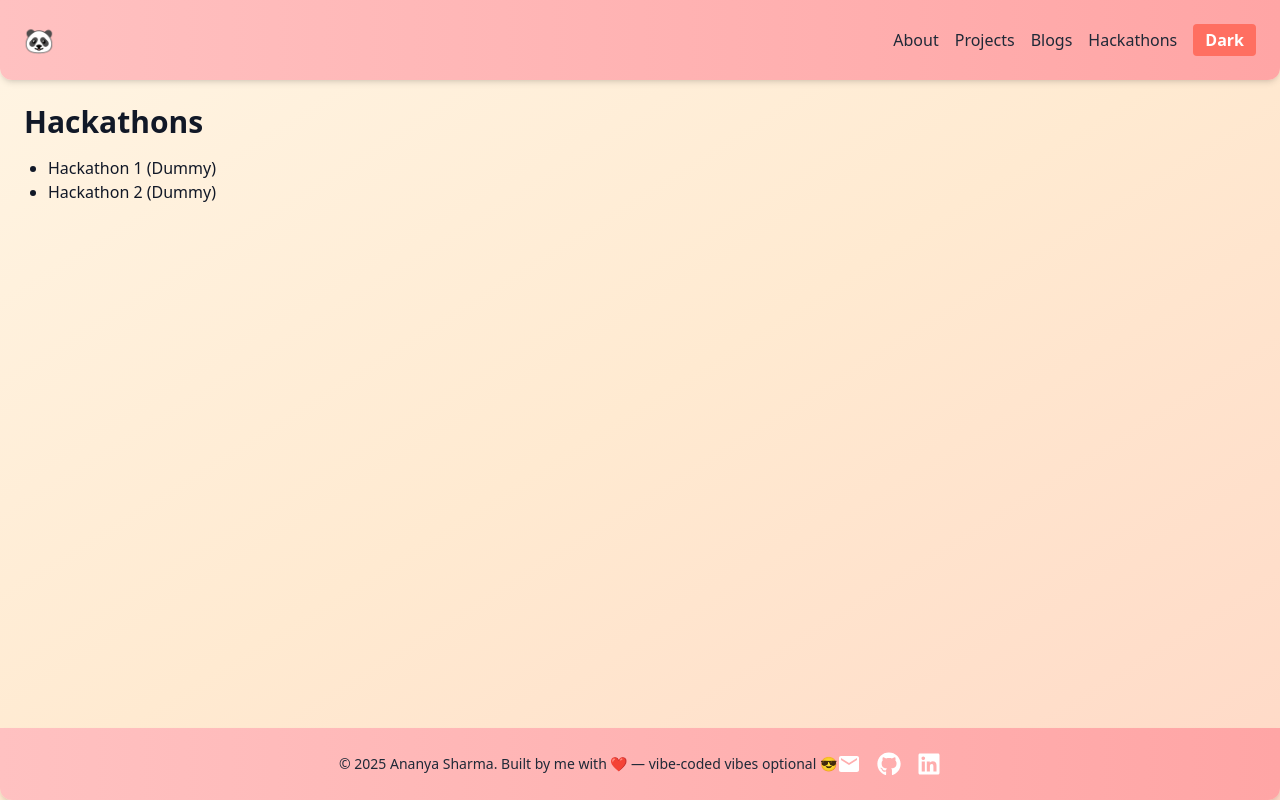
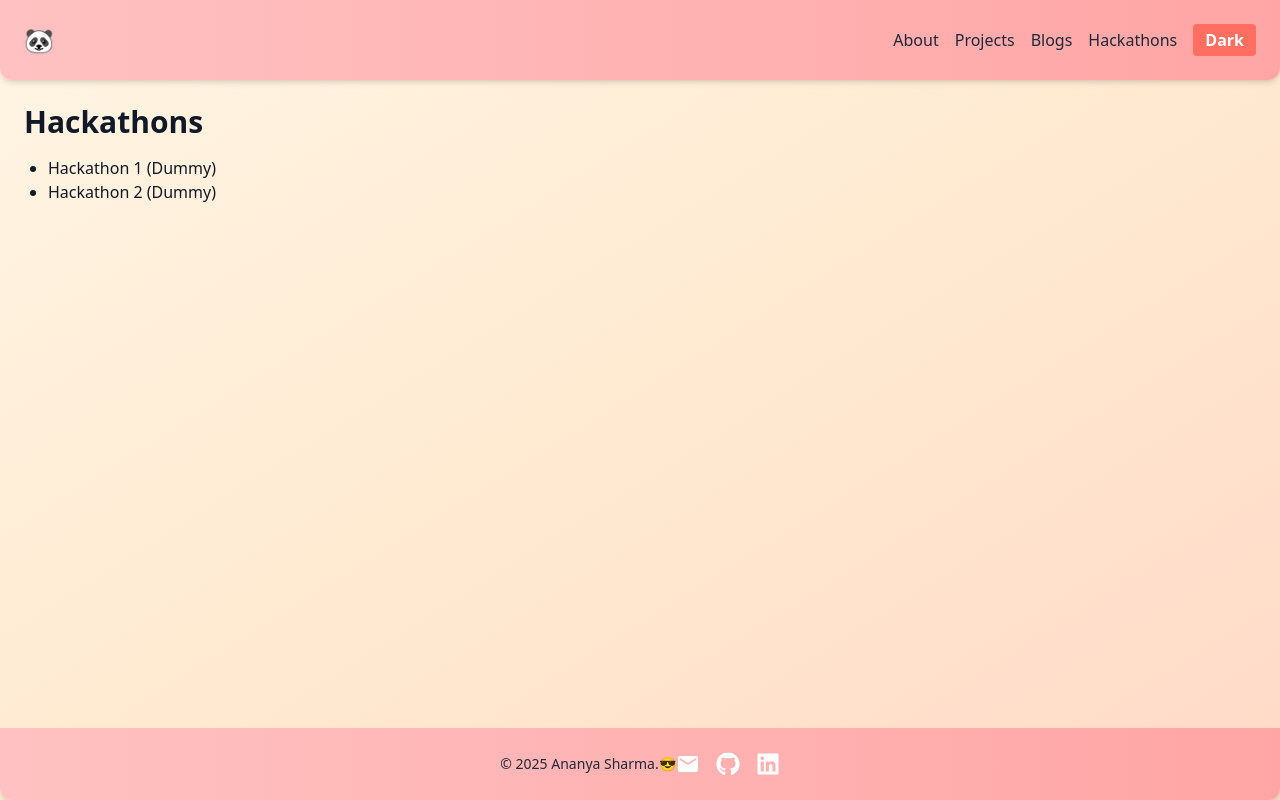
Before and after one commit to ANANYASHARMA3064/Personal_website-, a React (Vite) app: page /hackathons in a window 1280 px wide. Built offline with nearby package versions, Linux system fonts and the light colour scheme.

Commit message:
added a small change, really tired

```diff
--- a/src/Components/Footer.jsx
+++ b/src/Components/Footer.jsx
@@ -10,7 +10,7 @@ const Footer = () => {
     text-gray-800 dark:text-white">
       <div className="max-w-6xl mx-auto flex flex-col md:flex-row items-center justify-between px-6">
         <p className="text-sm mb-4 md:mb-0">
-          © 2025 Ananya Sharma. Built by me with ❤️ — vibe-coded vibes optional 😎
+          © 2025 Ananya Sharma.😎
         </p>
         <div className="flex space-x-4 text-2xl">
           <a
```
